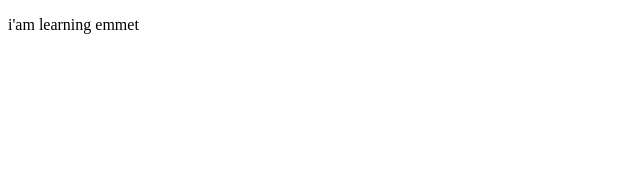
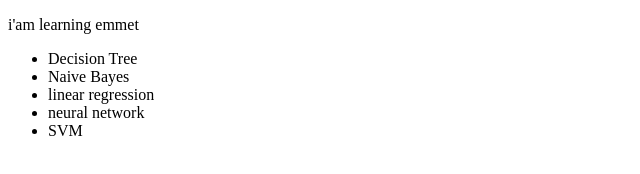
Before and after one commit to kamalhacker/gitTut, a plain HTML site: page index.html in a window 1280 px wide. Shown: the whole page, without its empty margins (0-640 px from the left). Drawn offline with Linux system fonts and the light colour scheme.

Commit message:
add list

```diff
--- a/index.html
+++ b/index.html
@@ -6,5 +6,22 @@
   </head>
   <body>
     <p>i'am learning emmet</p>
+    <ul id="ml">
+      <li class="method">
+	Decision Tree
+      </li>
+      <li class="method">
+	Naive Bayes
+      </li>
+      <li class="method">
+	linear regression
+      </li>
+      <li class="method">
+	neural network
+      </li>
+      <li class="method">
+	SVM
+      </li>
+    </ul>
   </body>
 </html>
```
